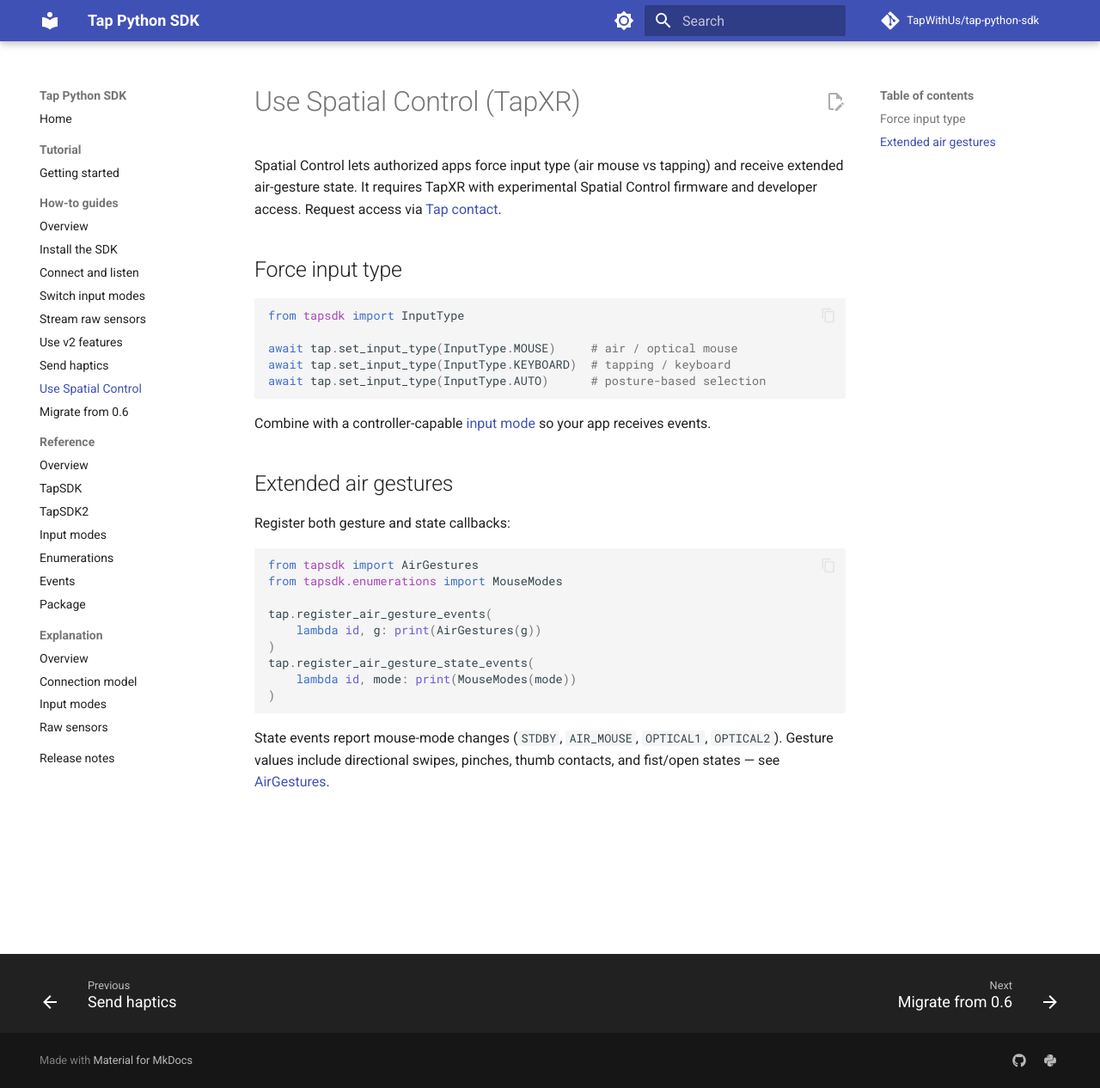
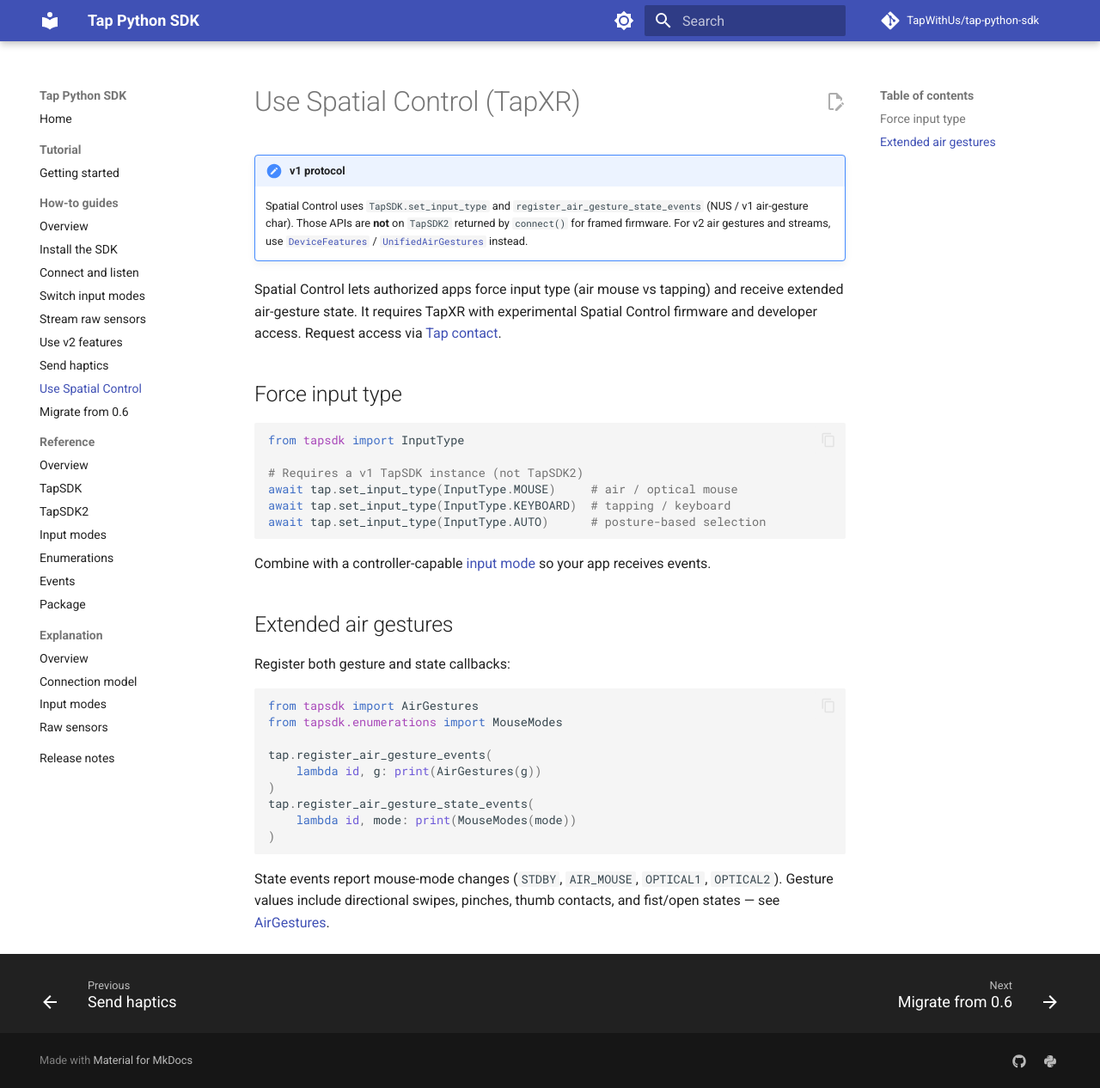
Before and after one commit to TapWithUs/tap-python-sdk, an MkDocs documentation site: the page built from docs/how-to/use-spatial-control.md, in a window 1280 px wide and 1266 px high. Shown: the whole window at 86% size. Built offline with MkDocs 1.6.1 and Material for MkDocs 9.7.7, drawn with Linux system fonts in a browser that asks for light colours; comment, search, counter and statistics services are not loaded; the version menu is left out.

Commit message:
docs: mark Spatial Control and related pages as v1-scoped
Co-authored-by: Cursor <cursoragent@cursor.com>

````diff
--- a/docs/how-to/use-spatial-control.md
+++ b/docs/how-to/use-spatial-control.md
@@ -1,4 +1,7 @@
 # Use Spatial Control (TapXR)
+
+!!! note "v1 protocol"
+    Spatial Control uses `TapSDK.set_input_type` and `register_air_gesture_state_events` (NUS / v1 air-gesture char). Those APIs are **not** on `TapSDK2` returned by `connect()` for framed firmware. For v2 air gestures and streams, use [`DeviceFeatures`](use-v2-features.md) / [`UnifiedAirGestures`](../reference/enumerations.md#unifiedairgestures) instead.
 
 Spatial Control lets authorized apps force input type (air mouse vs tapping) and receive extended air-gesture state. It requires TapXR with experimental Spatial Control firmware and developer access. Request access via [Tap contact](https://www.tapwithus.com/contact-us/).
 
@@ -7,6 +10,7 @@ Spatial Control lets authorized apps force input type (air mouse vs tapping) and
 ```python
 from tapsdk import InputType
 
+# Requires a v1 TapSDK instance (not TapSDK2)
 await tap.set_input_type(InputType.MOUSE)     # air / optical mouse
 await tap.set_input_type(InputType.KEYBOARD)  # tapping / keyboard
 await tap.set_input_type(InputType.AUTO)      # posture-based selection
````
Also changed, not shown: docs/explanation/raw-sensors.md (+3 -0 lines), docs/how-to/index.md (+1 -1 lines), docs/reference/input-modes.md (+1 -1 lines).
